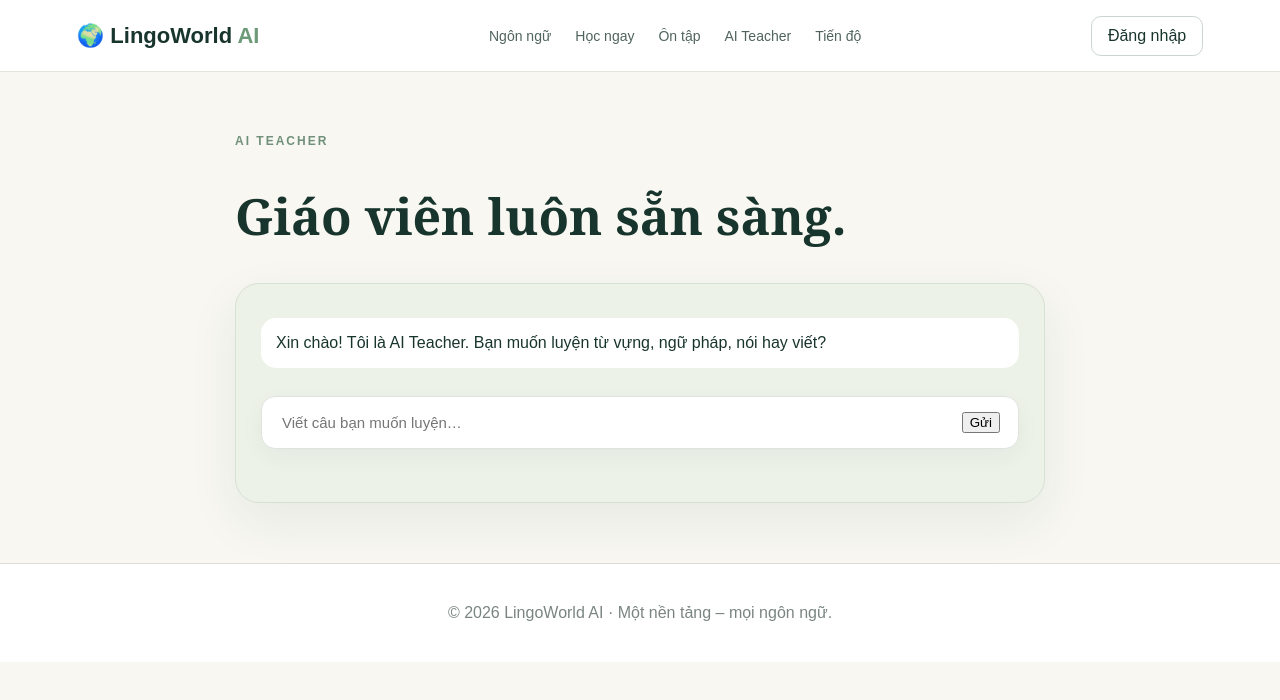
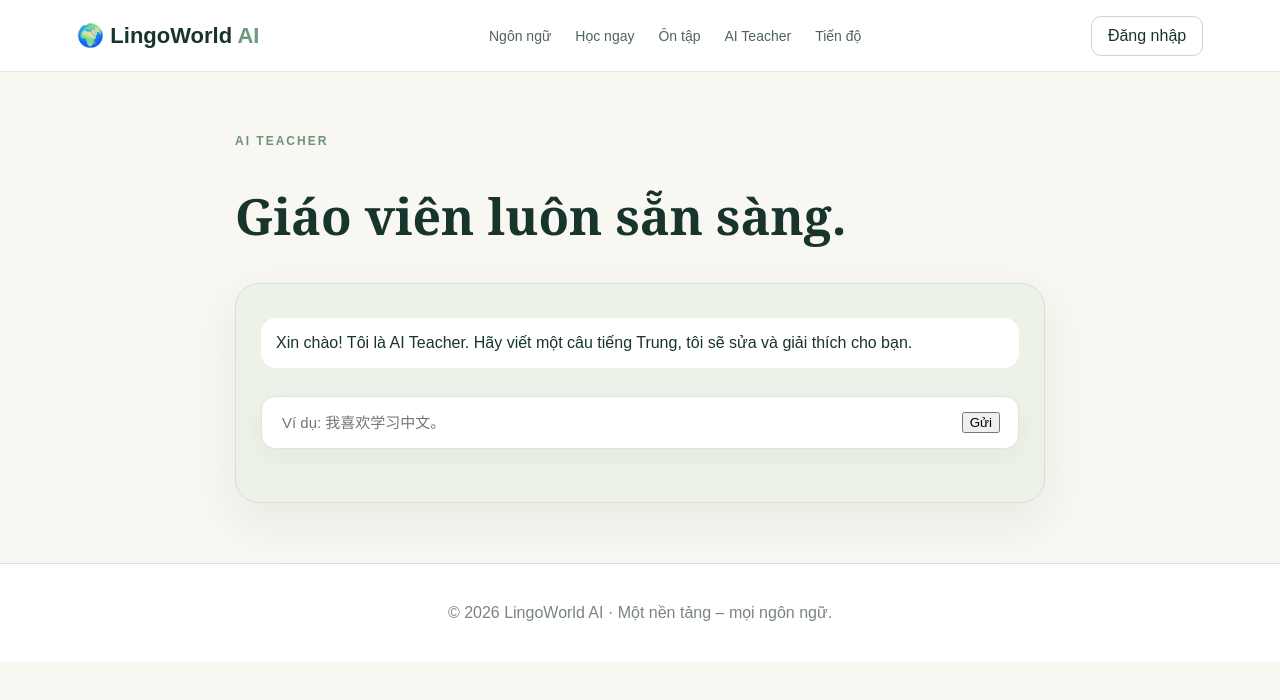
Before and after one commit to baphung/LingoWorldDQPH, a Next.js app: page /teacher in a window 1280 px wide. Shown: the top 700 px of the page. Built offline with nearby package versions, Linux system fonts and the light colour scheme.

Commit message:
feat: connect AI Teacher UI to API

```diff
--- a/app/teacher/page.tsx
+++ b/app/teacher/page.tsx
@@ -1,45 +1,25 @@
 'use client';
-import { useState } from 'react';
-
+import { FormEvent, useState } from 'react';
 type Message = { role: 'user' | 'assistant'; content: string };
-
 export default function Teacher() {
   const [text, setText] = useState('');
   const [loading, setLoading] = useState(false);
-  const [msgs, setMsgs] = useState<Message[]>([
-    { role: 'assistant', content: 'Xin chào! Tôi là AI Teacher. Bạn muốn luyện từ vựng, ngữ pháp, nói hay viết?' },
-  ]);
-
-  async function send(e: React.FormEvent) {
-    e.preventDefault();
-    const message = text.trim();
-    if (!message || loading) return;
-    const next = [...msgs, { role: 'user' as const, content: message }];
-    setMsgs(next);
-    setText('');
-    setLoading(true);
+  const [msgs, setMsgs] = useState<Message[]>([{ role: 'assistant', content: 'Xin chào! Tôi là AI Teacher. Hãy viết một câu tiếng Trung, tôi sẽ sửa và giải thích cho bạn.' }]);
+  async function send(e: FormEvent) {
+    e.preventDefault(); const message = text.trim(); if (!message || loading) return;
+    const history = msgs.slice(-10); setMsgs(c => [...c, { role: 'user', content: message }]); setText(''); setLoading(true);
     try {
-      const res = await fetch('/api/teacher', {
-        method: 'POST', headers: { 'Content-Type': 'application/json' },
-        body: JSON.stringify({ message, history: msgs }),
-      });
-      const data = await res.json();
-      setMsgs([...next, { role: 'assistant', content: data.answer || data.error || 'AI Teacher chưa trả lời được.' }]);
-    } catch {
-      setMsgs([...next, { role: 'assistant', content: 'Không thể kết nối AI Teacher. Hãy thử lại.' }]);
-    } finally { setLoading(false); }
+      const res = await fetch('/api/teacher', { method: 'POST', headers: { 'Content-Type': 'application/json' }, body: JSON.stringify({ message, history }) });
+      const data = await res.json(); if (!res.ok) throw new Error(data?.error || 'Không thể kết nối AI Teacher');
+      setMsgs(c => [...c, { role: 'assistant', content: data.answer }]);
+    } catch (error) { setMsgs(c => [...c, { role: 'assistant', content: `⚠️ ${error instanceof Error ? error.message : 'Có lỗi xảy ra.'}` }]); }
+    finally { setLoading(false); }
   }
-
   return <main className="section" style={{ paddingTop: 50, maxWidth: 850 }}>
-    <p className="eyebrow">AI TEACHER</p>
-    <h1 style={{ fontFamily: 'Georgia', fontSize: 50 }}>Giáo viên luôn sẵn sàng.</h1>
-    <div className="ai-card">
-      {msgs.map((m, i) => <div className={'bubble ' + (m.role === 'user' ? 'user' : '')} key={i}>{m.content}</div>)}
+    <p className="eyebrow">AI TEACHER</p><h1 style={{ fontFamily: 'Georgia', fontSize: 50 }}>Giáo viên luôn sẵn sàng.</h1>
+    <div className="ai-card">{msgs.map((m, i) => <div className={'bubble ' + (m.role === 'user' ? 'user' : '')} key={i}>{m.content}</div>)}
       {loading && <div className="bubble">Đang suy nghĩ…</div>}
-      <form onSubmit={send} className="search">
-        <input value={text} onChange={e => setText(e.target.value)} placeholder="Viết câu bạn muốn luyện…" disabled={loading} />
-        <button disabled={loading}>{loading ? '...' : 'Gửi'}</button>
-      </form>
+      <form onSubmit={send} className="search"><input value={text} onChange={e => setText(e.target.value)} placeholder="Ví dụ: 我喜欢学习中文。" disabled={loading}/><button disabled={loading}>{loading ? 'Đang gửi…' : 'Gửi'}</button></form>
     </div>
   </main>;
 }
```
